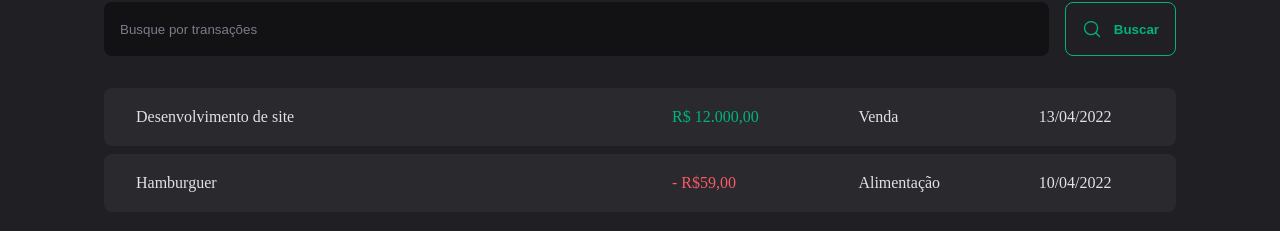
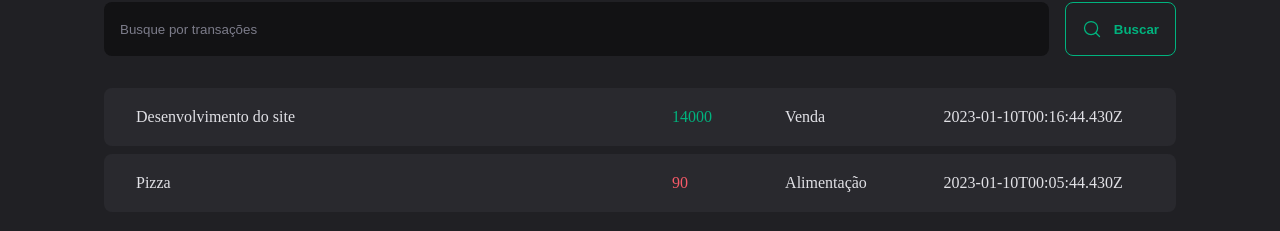
Before and after one commit to PedroFurlann/dt-money, a React (Vite) app: page / in a window 1280 px wide. Shown: the part 341-572 px from the top of the page. Built offline with nearby package versions, Linux system fonts and the light colour scheme; data requests are answered from the project's data file.

Commit message:
Create transactions context

```diff
--- a/server.json
+++ b/server.json
@@ -13,7 +13,7 @@
       "description": "Pizza",
       "type": "outcome",
       "category": "Alimentação",
-      "price": 80,
+      "price": 90,
       "createdAt": "2023-01-10T00:05:44.430Z"
     }
   ]
--- a/src/App.tsx
+++ b/src/App.tsx
@@ -1,4 +1,5 @@
 import { ThemeProvider } from 'styled-components'
+import { TransactionsProvider } from './contexts/TransactionsContext'
 import { Transactions } from './pages/Transactions'
 import { GlobalStyle } from './styles/global'
 import { defaultTheme } from './styles/themes/default'
@@ -8,7 +9,9 @@
     <ThemeProvider theme={defaultTheme}>
       <GlobalStyle />
 
-      <Transactions />
+      <TransactionsProvider>
+        <Transactions />
+      </TransactionsProvider>
     </ThemeProvider>
   )
 }
--- a/src/components/Summary/index.tsx
+++ b/src/components/Summary/index.tsx
@@ -1,7 +1,13 @@
 import { SummaryCard, SummaryContainer } from './styles'
 import { ArrowCircleDown, ArrowCircleUp, CurrencyDollar } from 'phosphor-react'
+import { useContext } from 'react'
+import { TransactionsContext } from '../../contexts/TransactionsContext'
 
 export function Summary() {
+  const { transactions } = useContext(TransactionsContext)
+
+  console.log(transactions)
+
   return (
     <SummaryContainer>
       <SummaryCard>
--- /dev/null
+++ b/src/contexts/TransactionsContext.tsx
@@ -0,0 +1,41 @@
+import { createContext, ReactNode, useEffect, useState } from 'react'
+
+interface Transaction {
+  id: number
+  description: string
+  type: 'income' | 'outcome'
+  price: number
+  category: string
+  createdAt: string
+}
+
+interface TransactionContextType {
+  transactions: Transaction[]
+}
+
+interface TransactionsProviderProps {
+  children: ReactNode
+}
+
+export const TransactionsContext = createContext({} as TransactionContextType)
+
+export function TransactionsProvider({ children }: TransactionsProviderProps) {
+  const [transactions, setTransactions] = useState<Transaction[]>([])
+
+  async function loadTransactions() {
+    const response = await fetch('http://localhost:3000/transactions')
+    const data = await response.json()
+
+    setTransactions(data)
+  }
+
+  useEffect(() => {
+    loadTransactions()
+  }, [])
+
+  return (
+    <TransactionsContext.Provider value={{ transactions }}>
+      {children}
+    </TransactionsContext.Provider>
+  )
+}
--- a/src/pages/Transactions/index.tsx
+++ b/src/pages/Transactions/index.tsx
@@ -1,5 +1,7 @@
+import { useContext } from 'react'
 import { Header } from '../../components/Header'
 import { Summary } from '../../components/Summary'
+import { TransactionsContext } from '../../contexts/TransactionsContext'
 import { SearchForm } from './components/SearchForm'
 import {
   PriceHighLight,
@@ -8,6 +10,8 @@
 } from './styles'
 
 export function Transactions() {
+  const { transactions } = useContext(TransactionsContext)
+
   return (
     <div>
       <Header />
@@ -18,22 +22,20 @@
 
         <TransactionsTable>
           <tbody>
-            <tr>
-              <td width="50%">Desenvolvimento de site</td>
-              <td>
-                <PriceHighLight variant="income">R$ 12.000,00</PriceHighLight>
-              </td>
-              <td>Venda</td>
-              <td>13/04/2022</td>
-            </tr>
-            <tr>
-              <td width="50%">Hamburguer</td>
-              <td>
-                <PriceHighLight variant="outcome">- R$59,00</PriceHighLight>
-              </td>
-              <td>Alimentação</td>
-              <td>10/04/2022</td>
-            </tr>
+            {transactions.map((transaction) => {
+              return (
+                <tr key={transaction.id}>
+                  <td width="50%">{transaction.description}</td>
+                  <td>
+                    <PriceHighLight variant={transaction.type}>
+                      {transaction.price}
+                    </PriceHighLight>
+                  </td>
+                  <td>{transaction.category}</td>
+                  <td>{transaction.createdAt}</td>
+                </tr>
+              )
+            })}
           </tbody>
         </TransactionsTable>
       </TransactionsContainer>
```
